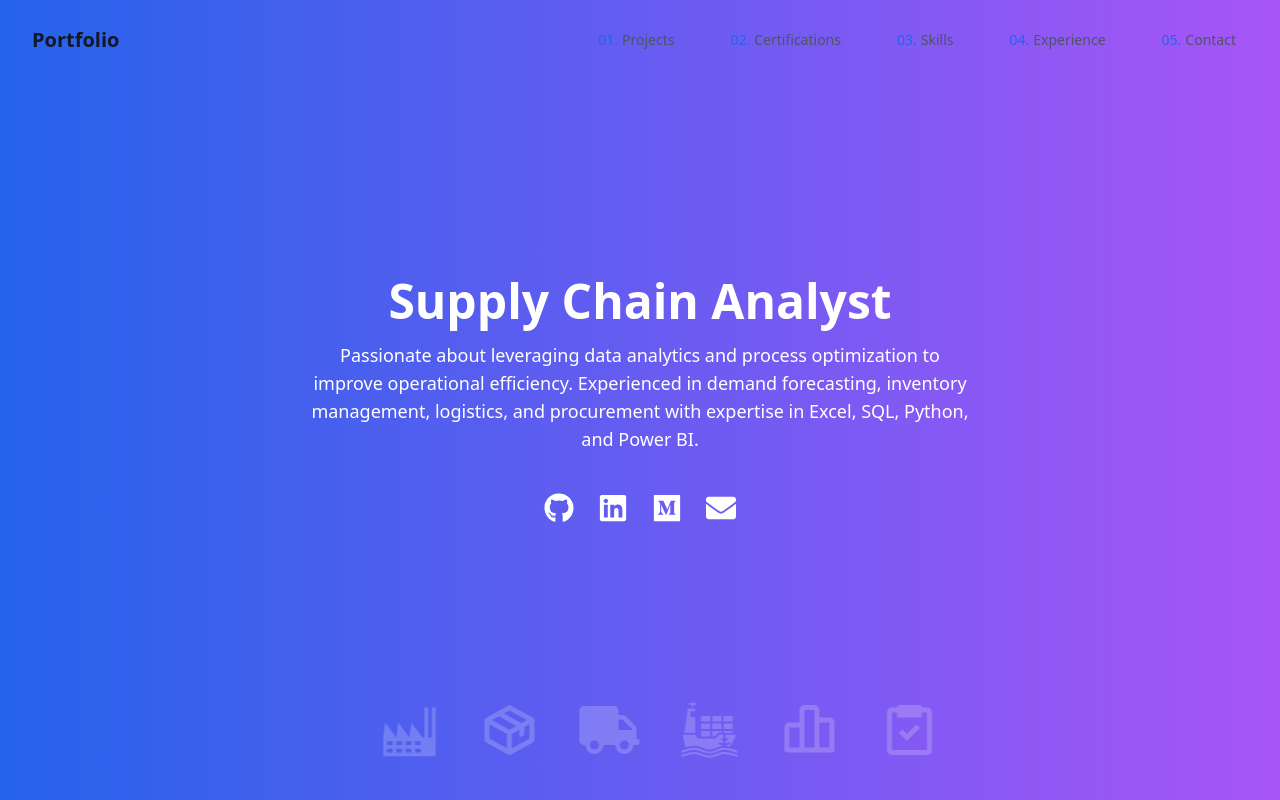
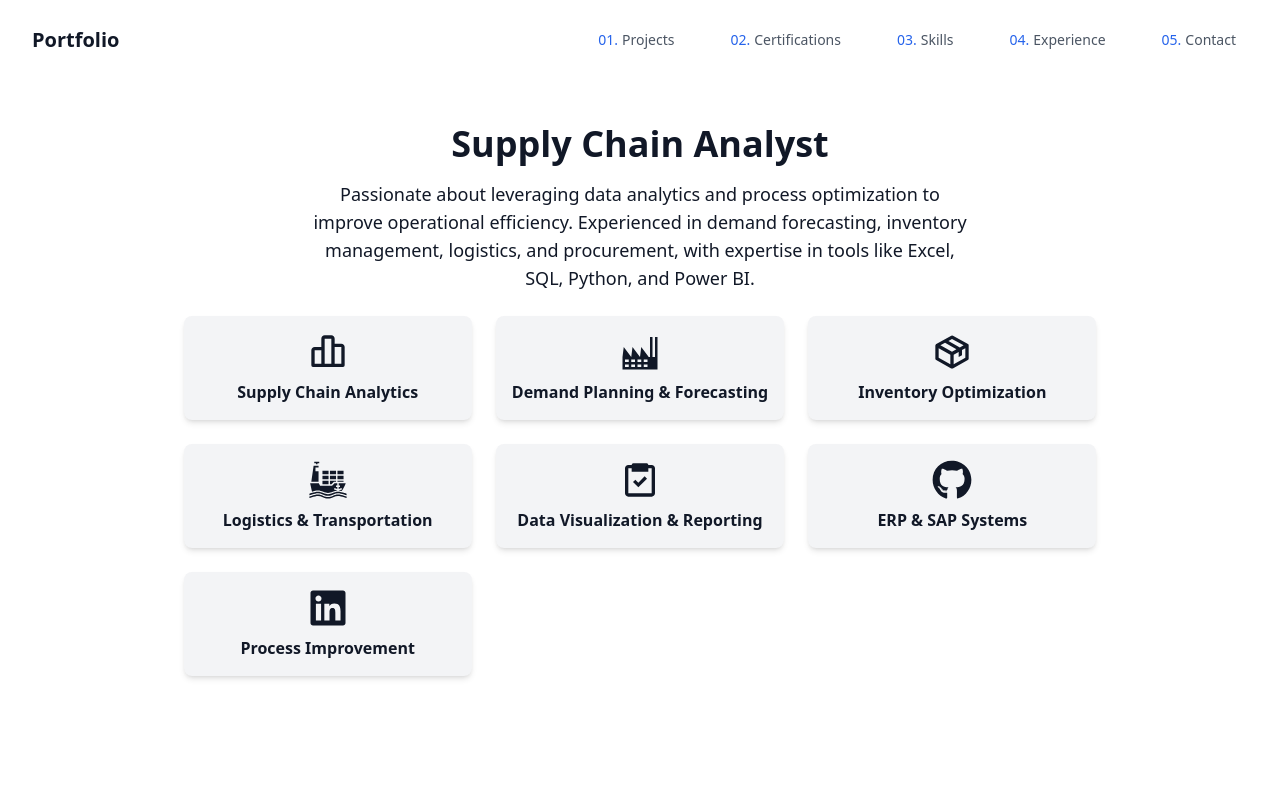
Before and after one commit to ajay-kumar2109/Myportfolio, a React (Vite) app: page / in a window 1280 px wide. Shown: the top 800 px of the page. Built offline with nearby package versions, Linux system fonts and the light colour scheme; the HTML template or start-up script is replaced by a standard one.

Commit message:
Update Hero.jsx

```diff
--- a/src/components/Hero.jsx
+++ b/src/components/Hero.jsx
@@ -1,50 +1,51 @@
 import { motion } from 'framer-motion';
-import { FaGithub, FaLinkedin, FaMedium, FaEnvelope, FaTruck } from 'react-icons/fa';
+import { FaGithub, FaLinkedin, FaMedium, FaEnvelope } from 'react-icons/fa';
 import { BiPackage, BiBarChartAlt2, BiTask } from 'react-icons/bi';
 import { GiFactory, GiCargoShip } from 'react-icons/gi';
 
 const Hero = () => {
     return (
-    <section className="relative w-full h-screen flex flex-col justify-center items-center bg-gradient-to-r from-blue-600 to-purple-500 text-white">
-      <motion.div
-        initial={{ opacity: 0, y: -50 }}
+        <div className="bg-white text-gray-900 min-h-screen flex flex-col items-center justify-center p-6">
+            <motion.h1
+                initial={{ opacity: 0, y: -20 }}
                 animate={{ opacity: 1, y: 0 }}
                 transition={{ duration: 1 }}
-        className="text-center"
+                className="text-4xl font-bold text-center mb-4"
             >
-        <h1 className="text-5xl font-bold">Supply Chain Analyst</h1>
-        <p className="mt-4 text-lg max-w-2xl mx-auto">
-          Passionate about leveraging data analytics and process optimization to improve operational efficiency.
-          Experienced in demand forecasting, inventory management, logistics, and procurement with expertise in
-          Excel, SQL, Python, and Power BI.
-        </p>
-      </motion.div>
-
-      <motion.div
-        className="mt-10 flex space-x-6 text-3xl"
+                Supply Chain Analyst
+            </motion.h1>
+            <motion.p
                 initial={{ opacity: 0 }}
                 animate={{ opacity: 1 }}
                 transition={{ delay: 0.5, duration: 1 }}
+                className="text-lg text-center mb-6 max-w-2xl"
             >
-        <FaGithub className="hover:text-gray-300 cursor-pointer" />
-        <FaLinkedin className="hover:text-gray-300 cursor-pointer" />
-        <FaMedium className="hover:text-gray-300 cursor-pointer" />
-        <FaEnvelope className="hover:text-gray-300 cursor-pointer" />
+                Passionate about leveraging data analytics and process optimization to improve operational efficiency. Experienced in demand forecasting, inventory management, logistics, and procurement, with expertise in tools like Excel, SQL, Python, and Power BI.
+            </motion.p>
+
+            <div className="grid grid-cols-2 md:grid-cols-3 gap-6 text-center">
+                {[
+                    { icon: <BiBarChartAlt2 size={40} />, label: "Supply Chain Analytics" },
+                    { icon: <GiFactory size={40} />, label: "Demand Planning & Forecasting" },
+                    { icon: <BiPackage size={40} />, label: "Inventory Optimization" },
+                    { icon: <GiCargoShip size={40} />, label: "Logistics & Transportation" },
+                    { icon: <BiTask size={40} />, label: "Data Visualization & Reporting" },
+                    { icon: <FaGithub size={40} />, label: "ERP & SAP Systems" },
+                    { icon: <FaLinkedin size={40} />, label: "Process Improvement" },
+                ].map((skill, index) => (
+                    <motion.div
+                        key={index}
+                        initial={{ opacity: 0, y: 10 }}
+                        animate={{ opacity: 1, y: 0 }}
+                        transition={{ delay: index * 0.2, duration: 0.5 }}
+                        className="flex flex-col items-center p-4 bg-gray-100 rounded-lg shadow-md hover:shadow-lg"
+                    >
+                        {skill.icon}
+                        <p className="mt-2 font-semibold">{skill.label}</p>
                     </motion.div>
-
-      <motion.div
-        className="absolute bottom-10 flex space-x-10 text-6xl opacity-20"
-        animate={{ x: [0, 20, -20, 0] }}
-        transition={{ repeat: Infinity, duration: 5 }}
-      >
-        <GiFactory />
-        <BiPackage />
-        <FaTruck />
-        <GiCargoShip />
-        <BiBarChartAlt2 />
-        <BiTask />
-      </motion.div>
-    </section>
+                ))}
+            </div>
+        </div>
     );
 };
 
```
Lines whose indentation alone changed are shown as unchanged.
